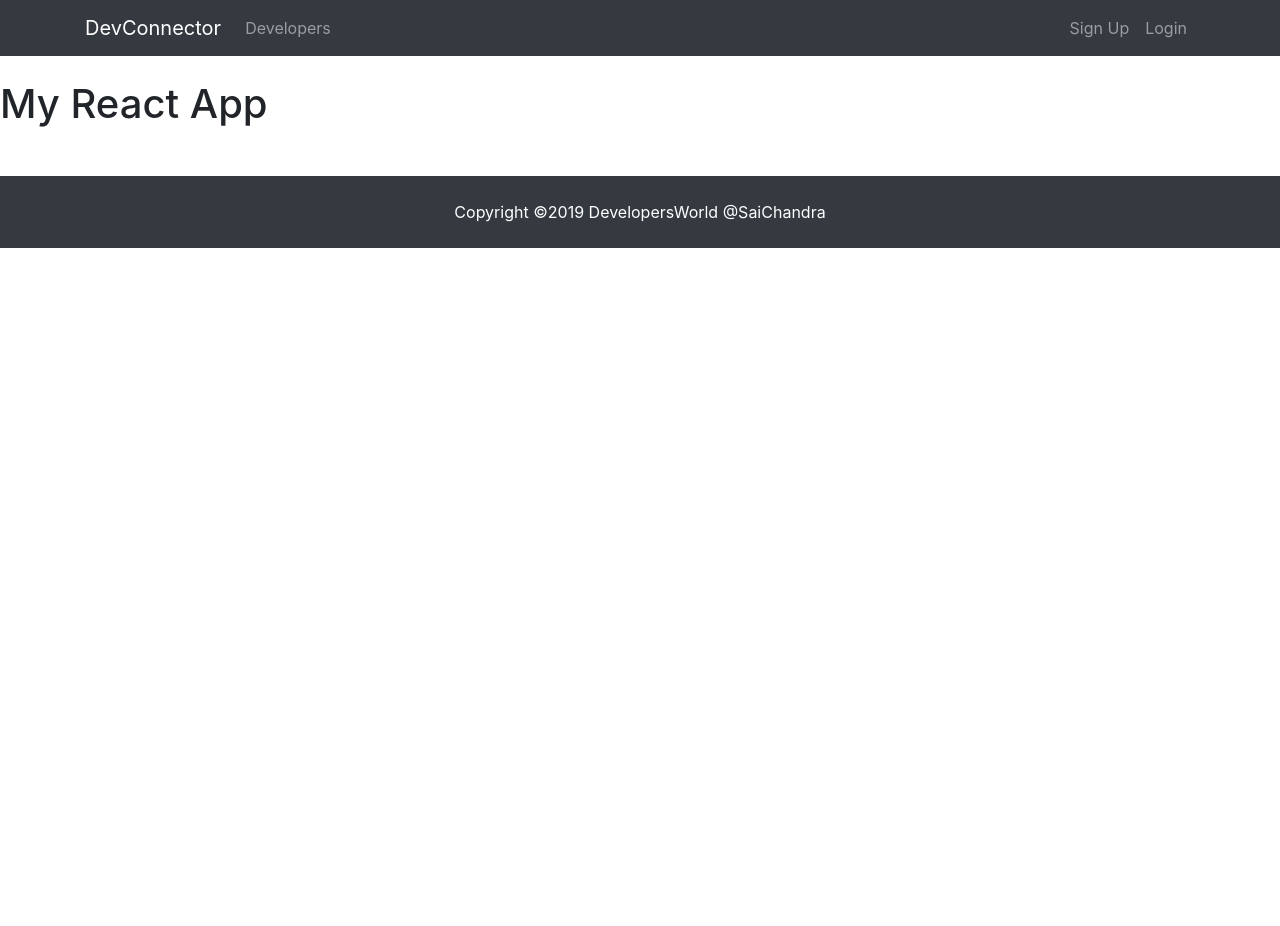
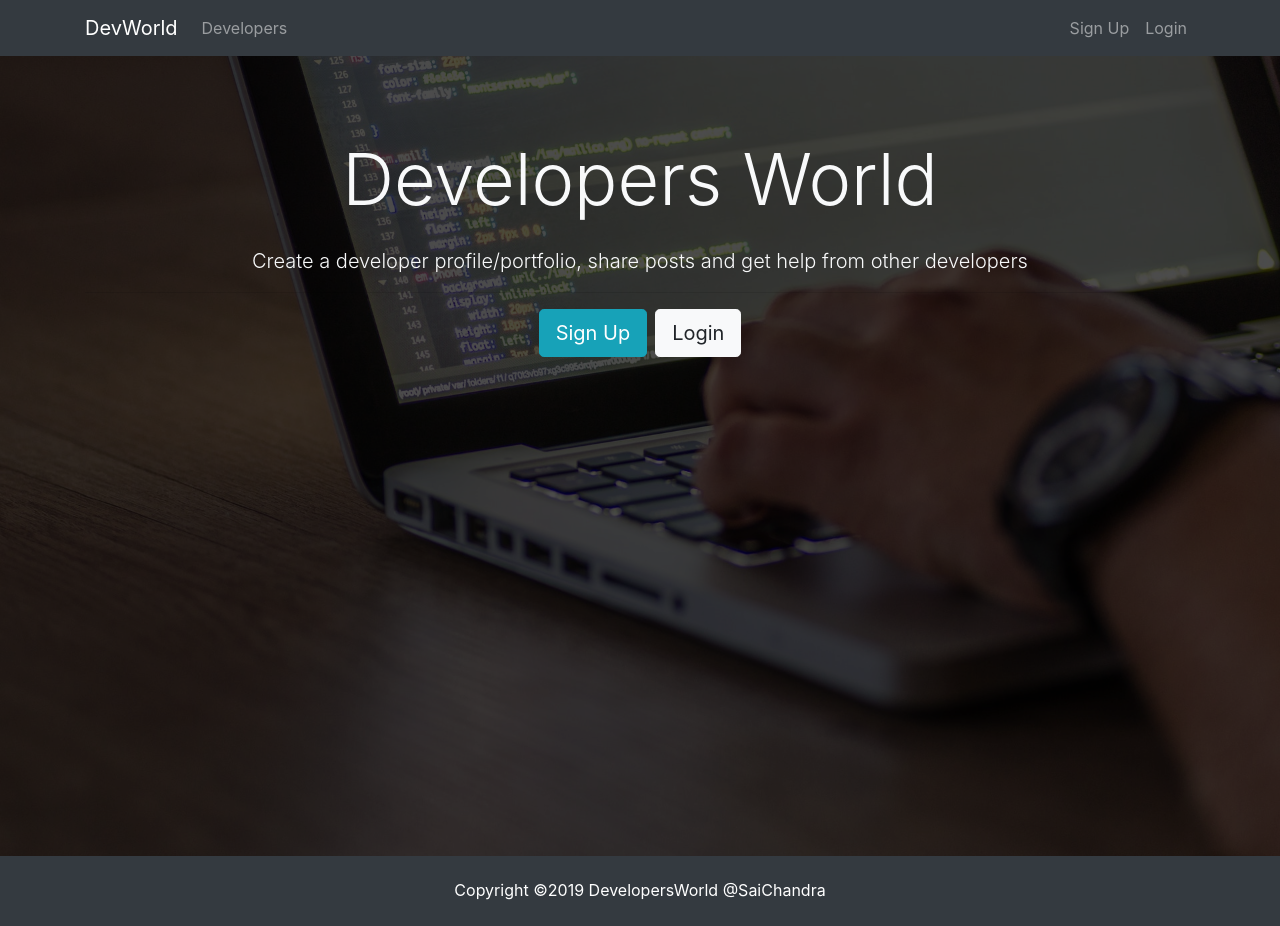
Before and after one commit to SaiChandra2896/DevConnector, a React (Create React App) app in the folder client/: page / in a window 1280 px wide. Before the commit the page ends 800 px from the top, so only its background shows below. Built offline with nearby package versions, Linux system fonts and the light colour scheme.

Commit message:
add landing page  component

```diff
--- a/client/src/App.js
+++ b/client/src/App.js
@@ -1,6 +1,7 @@
 import React, { Component } from 'react';
 import Navbar from './components/layout/Navbar';
-import Footer from './components/layout/Footer'
+import Footer from './components/layout/Footer';
+import Landing from './components/layout/Landing';
 import './App.css';
 
 class App extends Component {
@@ -8,7 +9,7 @@
     return (
       <div className="App">
         <Navbar />
-        <h1>My React App</h1>
+        <Landing />
         <Footer />
       </div>
     );
--- a/client/src/components/layout/Landing.js
+++ b/client/src/components/layout/Landing.js
@@ -0,0 +1,26 @@
+import React, { Component } from 'react'
+
+class Landing extends Component {
+  render() {
+    return (
+      <div className="landing">
+        <div className="dark-overlay landing-inner text-light">
+          <div className="container">
+            <div className="row">
+              <div className="col-md-12 text-center">
+                <h1 className="display-3 mb-4">Developers World
+              </h1>
+                <p className="lead"> Create a developer profile/portfolio, share posts and get help from other developers</p>
+                <hr />
+                <a href="register.html" className="btn btn-lg btn-info mr-2">Sign Up</a>
+                <a href="login.html" className="btn btn-lg btn-light">Login</a>
+              </div>
+            </div>
+          </div>
+        </div>
+      </div>
+    )
+  }
+}
+
+export default Landing;
--- a/client/src/components/layout/Navbar.js
+++ b/client/src/components/layout/Navbar.js
@@ -5,7 +5,7 @@
     return (
       <nav className="navbar navbar-expand-sm navbar-dark bg-dark mb-4">
         <div className="container">
-          <a className="navbar-brand" href="landing.html">DevConnector</a>
+          <a className="navbar-brand" href="landing.html">DevWorld</a>
           <button className="navbar-toggler" type="button" data-toggle="collapse" data-target="#mobile-nav">
             <span className="navbar-toggler-icon"></span>
           </button>
```
